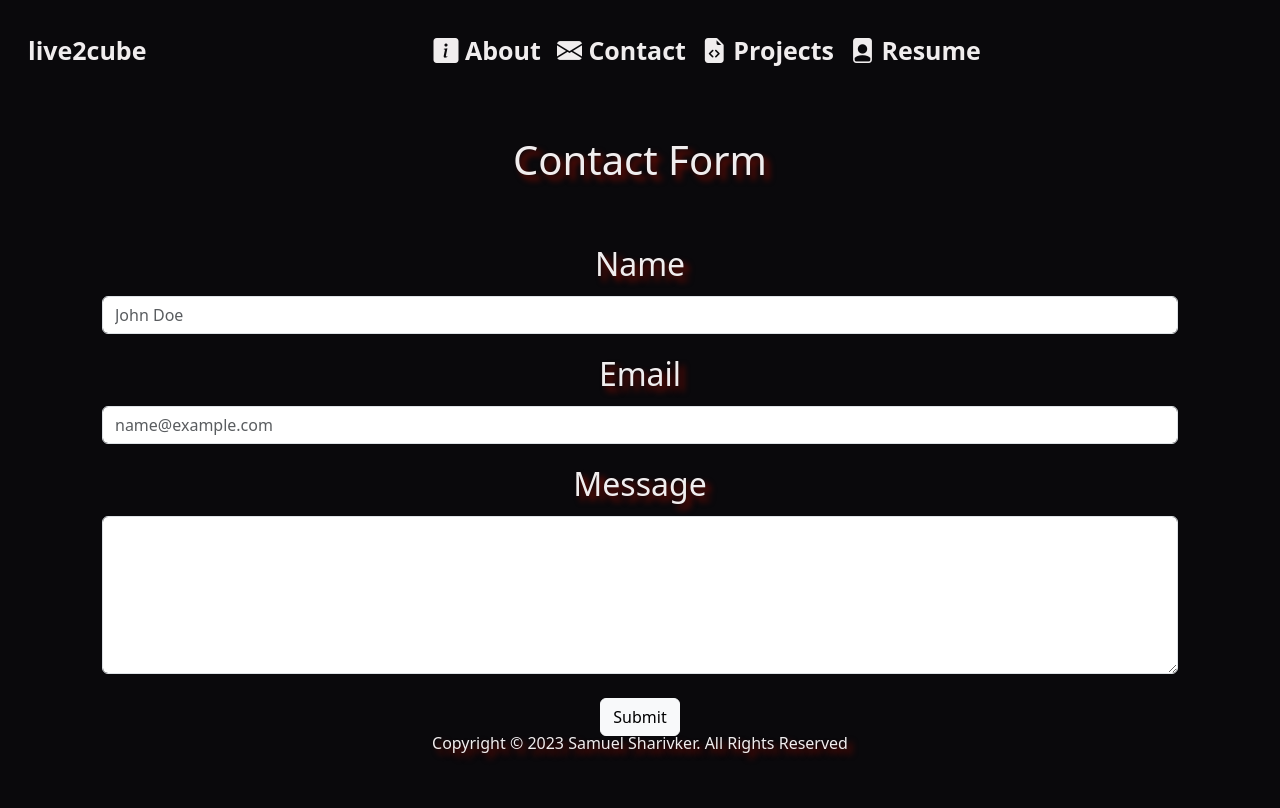
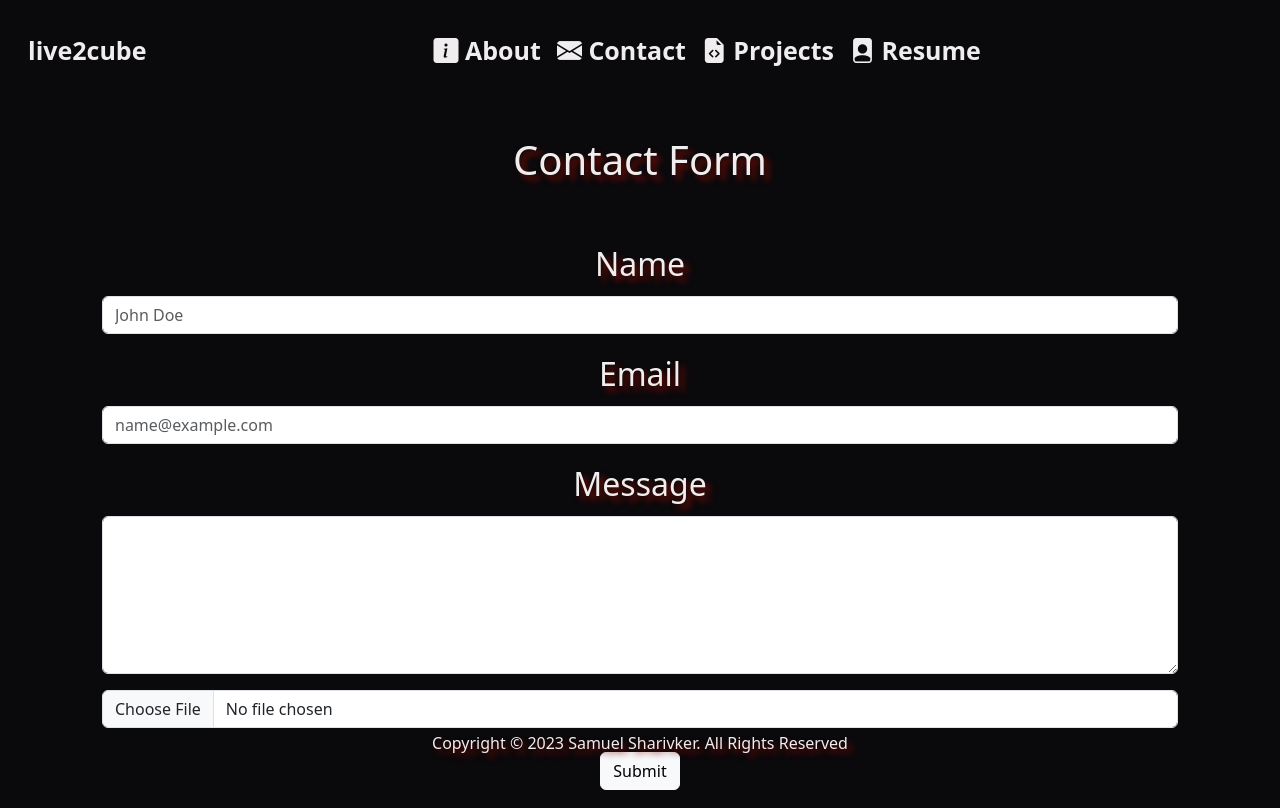
Before and after one commit to code2cube/code2cube.github.io, a React (Create React App) app: page /contact in a window 1280 px wide. Built offline with nearby package versions, Linux system fonts and the light colour scheme.

Commit message:
updated form

```diff
--- a/src/components/Form.jsx
+++ b/src/components/Form.jsx
@@ -13,7 +13,7 @@ function Form() {
     return (
         <div className="container" id="contact-form-body">
             <h1 className="pb-5">Contact Form</h1>
-            <form action="https://formsubmit.co/sam@samuelsharivker.com" method="POST">
+            <form action="https://formsubmit.co/sam@samuelsharivker.com" method="POST" enctype="multipart/form-data">
                 <div className="mb-3">
                     <label htmlFor="nameForm" className="form-label">Name</label>
                     <input name="Name" type="text" className="form-control" id="nameForm" placeholder="John Doe" required />
@@ -26,6 +26,9 @@ function Form() {
                     <label htmlFor="messageForm" className="form-label">Message</label>
                     <textarea name="Message" className="form-control" id="messageForm" rows="6" required></textarea>
                 </div>
+                <div className="mb-3">
+                    <input type="file" name="attachment" className="form-control" accept=".pdf, .png, .svg, .txt, .jpg, .jpeg" />
+                </div>
                 <input type="hidden" name="_next" value="https://samuelsharivker.com/thanks" />
                 <input type="hidden" name="_subject" value={`New Message From ${input}!`} />
                 <input type="hidden" name="_template" value="box" />
```
